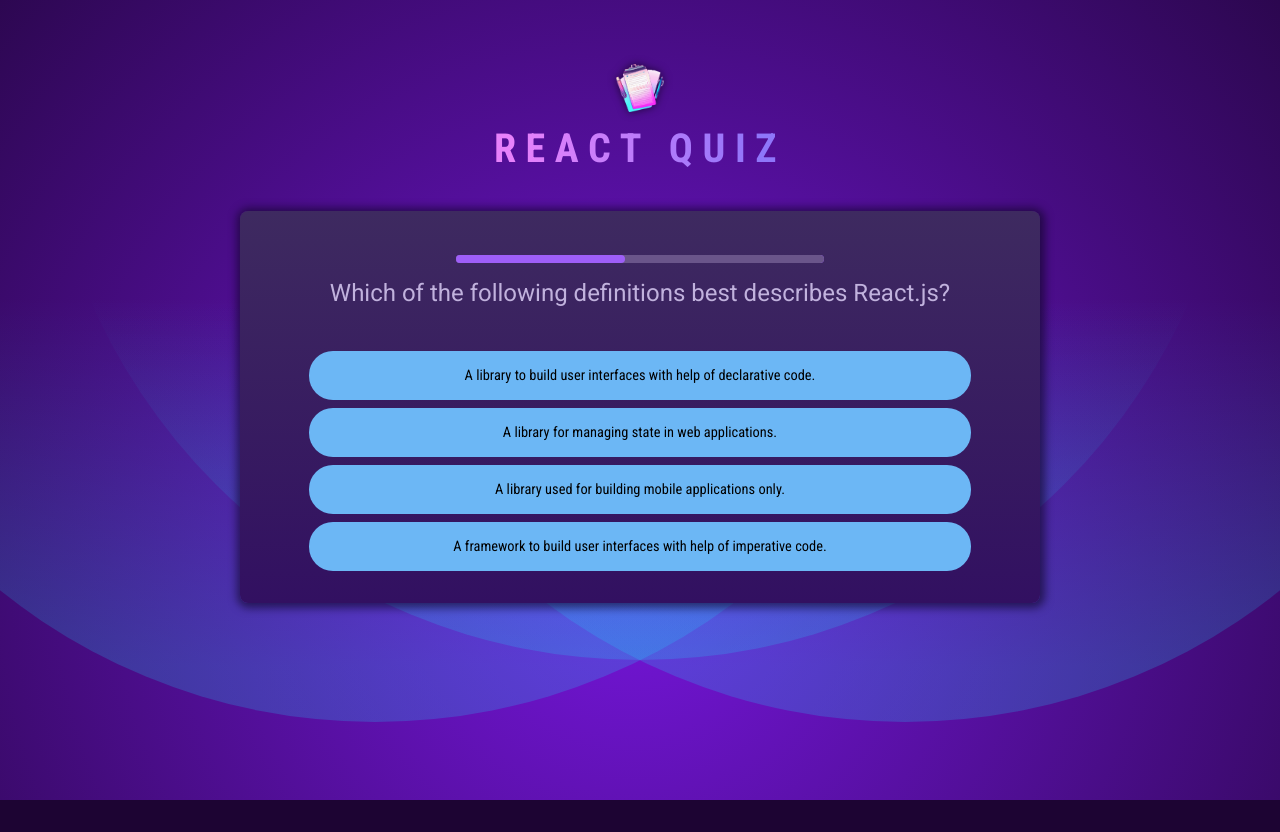
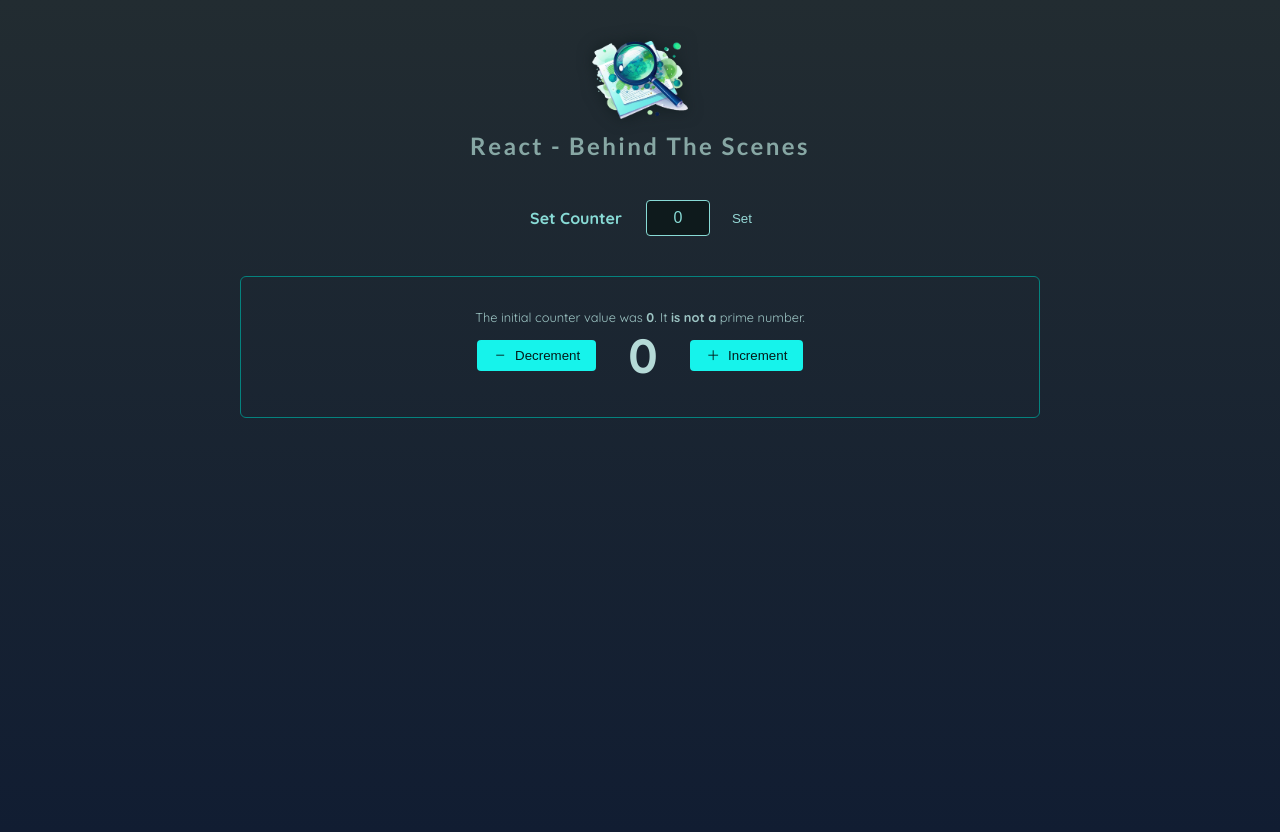
Before and after one commit to ChingTaja/Exercise-U-React, a React (Vite) app: page / in a window 1280 px wide. Before the commit the page ends 800 px from the top, so only its background shows below. Built offline with nearby package versions, Linux system fonts and the light colour scheme.

Commit message:
feat: counter init

```diff
--- a/src/App.jsx
+++ b/src/App.jsx
@@ -2,7 +2,8 @@
 // import './css/projectManagement.css';
 // import './css/shoppingCart.css';
 // import './css/pickPic.css';
-import './css/quiz.css';
+// import './css/quiz.css';
+import './css/counter.css';
 
 // import TicTacToe from './component/ticTacToe/Home'
 // import Investment from './component/investment/Home'
@@ -11,10 +12,11 @@
 // import ProjectManagement from './component/projectManagement/Home';
 // import ShoppingCart from './component/shoppingCart/Home';
 // import PickPicture from './component/pickPic/Home';
-import QuizHome from './component/quiz/Home';
+// import QuizHome from './component/quiz/Home';
+import Counter from './component/counter/Home';
 
 function App() {
-  return <QuizHome />;
+  return <Counter />;
 }
 
 export default App;
--- /dev/null
+++ b/src/component/counter/Counter/Counter.jsx
@@ -0,0 +1,61 @@
+import { useState } from 'react';
+
+import IconButton from '../UI/IconButton.jsx';
+import MinusIcon from '../UI/Icons/MinusIcon.jsx';
+import PlusIcon from '../UI/Icons/PlusIcon.jsx';
+import CounterOutput from './CounterOutput.jsx';
+import { log } from '../log.js';
+
+function isPrime(number) {
+  log(
+    'Calculating if is prime number',
+    2,
+    'other'
+  );
+  if (number <= 1) {
+    return false;
+  }
+
+  const limit = Math.sqrt(number);
+
+  for (let i = 2; i <= limit; i++) {
+    if (number % i === 0) {
+      return false;
+    }
+  }
+
+  return true;
+}
+
+export default function Counter({ initialCount }) {
+  log('<Counter /> rendered', 1);
+  const initialCountIsPrime = isPrime(initialCount);
+
+  const [counter, setCounter] = useState(initialCount);
+
+  function handleDecrement() {
+    setCounter((prevCounter) => prevCounter - 1);
+  }
+
+  function handleIncrement() {
+    setCounter((prevCounter) => prevCounter + 1);
+  }
+
+  return (
+    <section className="counter">
+      <p className="counter-info">
+        The initial counter value was <strong>{initialCount}</strong>. It{' '}
+        <strong>is {initialCountIsPrime ? 'a' : 'not a'}</strong> prime number.
+      </p>
+      <p>
+        <IconButton icon={MinusIcon} onClick={handleDecrement}>
+          Decrement
+        </IconButton>
+        <CounterOutput value={counter} />
+        <IconButton icon={PlusIcon} onClick={handleIncrement}>
+          Increment
+        </IconButton>
+      </p>
+    </section>
+  );
+}
--- /dev/null
+++ b/src/component/counter/Counter/CounterOutput.jsx
@@ -0,0 +1,8 @@
+import { log } from '../log.js';
+
+export default function CounterOutput({ value }) {
+  log('<CounterOutput /> rendered', 2);
+
+  const cssClass = value >= 0 ? 'counter-output' : 'counter-output negative';
+  return <span className={cssClass}>{value}</span>;
+}
--- /dev/null
+++ b/src/component/counter/Header.jsx
@@ -0,0 +1,13 @@
+import { log } from './log';
+import logoImg from '../../assets/counter-logo.png';
+
+export default function Header() {
+  log('<Header /> rendered', 1);
+
+  return (
+    <header id="main-header">
+      <img src={logoImg} alt="Magnifying glass analyzing a document" />
+      <h1>React - Behind The Scenes</h1>
+    </header>
+  );
+}
--- /dev/null
+++ b/src/component/counter/Home.jsx
@@ -0,0 +1,37 @@
+import { useState } from 'react';
+
+import Counter from './Counter/Counter.jsx';
+import Header from './Header.jsx';
+import { log } from './log.js';
+
+function CounterHome() {
+  log('<App /> rendered');
+
+  const [enteredNumber, setEnteredNumber] = useState(0);
+  const [chosenCount, setChosenCount] = useState(0);
+
+  function handleChange(event) {
+    setEnteredNumber(+event.target.value);
+  }
+
+  function handleSetClick() {
+    setChosenCount(enteredNumber);
+    setEnteredNumber(0);
+  }
+
+  return (
+    <>
+      <Header />
+      <main>
+        <section id="configure-counter">
+          <h2>Set Counter</h2>
+          <input type="number" onChange={handleChange} value={enteredNumber} />
+          <button onClick={handleSetClick}>Set</button>
+        </section>
+        <Counter initialCount={chosenCount} />
+      </main>
+    </>
+  );
+}
+
+export default CounterHome;
--- /dev/null
+++ b/src/component/counter/UI/IconButton.jsx
@@ -0,0 +1,13 @@
+import { log } from '../log';
+
+export default function IconButton({ children, icon, ...props }) {
+  log('<IconButton /> rendered', 2);
+
+  const Icon = icon;
+  return (
+    <button {...props} className="button">
+      <Icon className="button-icon" />
+      <span className="button-text">{children}</span>
+    </button>
+  );
+}
--- /dev/null
+++ b/src/component/counter/UI/Icons/MinusIcon.jsx
@@ -0,0 +1,18 @@
+import { log } from '../../log.js';
+
+export default function MinusIcon(props) {
+  log('<MinusIcon /> rendered', 3);
+
+  return (
+    <svg
+      xmlns="http://www.w3.org/2000/svg"
+      fill="none"
+      viewBox="0 0 24 24"
+      strokeWidth={1.5}
+      stroke="currentColor"
+      {...props}
+    >
+      <path strokeLinecap="round" strokeLinejoin="round" d="M18 12H6" />
+    </svg>
+  );
+}
--- /dev/null
+++ b/src/component/counter/UI/Icons/PlusIcon.jsx
@@ -0,0 +1,18 @@
+import { log } from '../../log.js';
+
+export default function PlusIcon(props) {
+  log('<PlusIcon /> rendered', 3);
+
+  return (
+    <svg
+      xmlns="http://www.w3.org/2000/svg"
+      fill="none"
+      viewBox="0 0 24 24"
+      strokeWidth={1.5}
+      stroke="currentColor"
+      {...props}
+    >
+      <path strokeLinecap="round" strokeLinejoin="round" d="M12 4.5v15m7.5-7.5h-15" />
+    </svg>
+  );
+}
--- /dev/null
+++ b/src/component/counter/log.js
@@ -0,0 +1,12 @@
+export function log(message, level = 0, type = 'component') {
+  let styling =
+    'padding: 0.15rem; background: #04406b; color: #fcfabd';
+
+  if (type === 'other') {
+    styling = 'padding: 0.15rem; background: #210957; color: #ede6b2';
+  }
+
+  const indent = '- '.repeat(level);
+
+  console.log('%c' + indent + message, styling);
+}
--- /dev/null
+++ b/src/css/counter.css
@@ -0,0 +1,180 @@
+@import url('https://fonts.googleapis.com/css2?family=Quicksand:wght@400;700&family=Lato:wght@400;700&display=swap');
+
+* {
+  box-sizing: border-box;
+}
+
+body {
+  margin: 0;
+  font-family: 'Lato', serif;
+  -webkit-font-smoothing: antialiased;
+  -moz-osx-font-smoothing: grayscale;
+  background: linear-gradient(#222c31, #111d32);
+  color: #d9e2f1;
+  min-height: 100vh;
+  font-family: 'Quicksand', sans-serif;
+}
+
+#main-header {
+  margin: 2rem auto;
+  text-align: center;
+  font-family: 'Lato', sans-serif;
+  color: #87a7a4;
+}
+
+#main-header img {
+  width: 6rem;
+  height: 6rem;
+  object-fit: contain;
+  filter: drop-shadow(0 0 8px rgba(14, 26, 28, 0.8));
+}
+
+#main-header h1 {
+  margin-top: 0;
+  font-size: 1.5rem;
+  letter-spacing: 0.15rem;
+}
+
+main {
+  width: 90%;
+  max-width: 50rem;
+  margin: 2rem auto;
+}
+
+section {
+  margin: 2rem 0;
+}
+
+#configure-counter {
+  margin: 0 auto;
+  padding: 0;
+  border: 1px solid #05827e;
+  border-radius: 6px;
+  text-align: center;
+  display: flex;
+  gap: 0.5rem;
+  align-items: center;
+  justify-content: center;
+  border: none;
+}
+
+#configure-counter h2 {
+  margin: 0.5rem;
+  font-size: 1rem;
+  font-weight: bold;
+  color: #88dbd6;
+}
+
+#configure-counter input {
+  width: 4rem;
+  text-align: center;
+  margin: 0.5rem;
+  padding: 0.5rem 0.25rem;
+  border: 1px solid #88dbd6;
+  border-radius: 4px;
+  background-color: #0e1a1c;
+  color: #88dbd6;
+  font-size: 1rem;
+}
+
+#configure-counter input::-webkit-outer-spin-button,
+#configure-counter input::-webkit-inner-spin-button {
+  -webkit-appearance: none;
+}
+
+#configure-counter input[type='number'] {
+  -moz-appearance: textfield;
+}
+
+#configure-counter button {
+  cursor: pointer;
+  background: transparent;
+  color: #96d8d6;
+  border: none;
+}
+
+#configure-counter button:hover {
+  color: #16f3eb;
+}
+
+.counter {
+  padding: 2rem;
+  border: 1px solid #05827e;
+  border-radius: 6px;
+}
+
+.counter p {
+  display: flex;
+  gap: 2rem;
+  justify-content: center;
+  align-items: center;
+  margin: 0 auto;
+  font-size: 1.5rem;
+}
+
+.counter .counter-info {
+  display: block;
+  font-size: 0.8rem;
+  color: #9dc5c4;
+  text-align: center;
+}
+
+.counter-output {
+  font-size: 3rem;
+  font-weight: bold;
+  color: #b5dad7;
+}
+
+.counter-output.negative {
+  color: #f3a6a6;
+}
+
+.counter ol {
+  display: flex;
+  flex-direction: column;
+  gap: 0.2rem;
+  justify-content: center;
+  align-items: center;
+  margin: 0 auto;
+  padding: 0;
+  list-style: none;
+  text-align: center;
+}
+
+.counter li {
+  width: 2rem;
+  margin-left: 0.5rem;
+  color: #8eb6b3;
+  padding: 0.2rem;
+}
+
+.counter li:first-child {
+  color: #87f0e9;
+  font-weight: bold;
+  font-size: 1.2rem;
+}
+
+.counter li.selected {
+  background-color: #335453;
+  color: #d9f7f6;
+  border-radius: 4px;
+}
+
+.button {
+  display: inline-flex;
+  gap: 0.5rem;
+  align-items: center;
+  padding: 0.5rem 1rem;
+  background-color: #16f3eb;
+  color: #051a19;
+  border: none;
+  border-radius: 4px;
+  text-decoration: none;
+  text-align: center;
+  transition: background-color 0.3s ease;
+}
+
+.button-icon {
+  color: #051a19;
+  height: 0.9rem;
+}
```
Also changed, not shown: src/component/counter/Counter/CounterHistory.jsx (added, +31 -0 lines), src/component/counter/UI/Icons/ArrowRightIcon.jsx (added, +22 -0 lines), src/assets/counter-logo.png (added).
